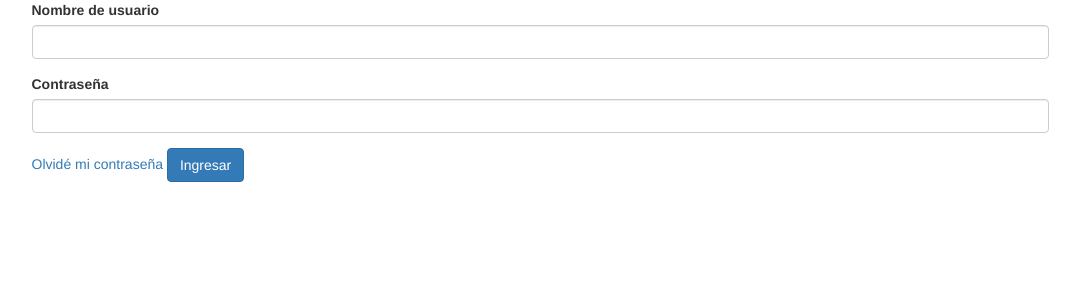
After one commit to carralafuente/siga, a Django app: page /accounts/login/ in a window 1280 px wide. The commit adds this page. Shown: the top 300 px of the page, without its empty margins (146-1226 px from the left). Run offline with Django 3.2, Linux system fonts and the light colour scheme; parts of the project's set-up code (start-up, migrations or seed data) failed here and were passed over; some libraries are stand-ins or nearby versions.

Commit message:
Sistema de login implementado

```diff
--- a/apps/usuarios_app/urls.py
+++ b/apps/usuarios_app/urls.py
@@ -1,6 +1,8 @@
 from django.urls import path
 from . import views
 
+
 urlpatterns = [
-    path('nuevo/', views.RegistroUsuario.as_view(), name="usuario_crear"),
+    path('nuevo/', views.RegistroUsuario.as_view(), name='usuario_crear'),
+
 ]
--- a/sigaGestion/settings.py
+++ b/sigaGestion/settings.py
@@ -1,6 +1,7 @@
 
 import os
 
+from django.urls import reverse_lazy
 
 BASE_DIR = os.path.dirname(os.path.dirname(os.path.abspath(__file__)))
 
@@ -111,5 +112,9 @@ USE_TZ = True
 # https://docs.djangoproject.com/en/2.2/howto/static-files/
 
 STATIC_URL = '/static/'
+
 STATIC_ROOT = 'staticfiles'
+
 STATICFILES_DIRS = (os.path.join(BASE_DIR,'static'),)
+
+LOGIN_REDIRECT_URL = reverse_lazy('index_cliente')
--- a/sigaGestion/urls.py
+++ b/sigaGestion/urls.py
@@ -16,11 +16,12 @@ Including another URLconf
 from django.contrib import admin
 from django.urls import path, include
 
+
 urlpatterns = [
     path('admin/', admin.site.urls),
-    path('cliente/',include ('apps.cliente_app.urls')),
+    path('',include ('apps.cliente_app.urls')),
     path('ingreso/',include ('apps.ingreso_app.urls')),
     path('trabajador/',include ('apps.trabajador_app.urls')),
     path('usuarios/',include ('apps.usuarios_app.urls')),
-
+    path('accounts/', include('django.contrib.auth.urls')),
 ]
--- a/templates/base/base.html
+++ b/templates/base/base.html
@@ -53,8 +53,14 @@
 										<li class="dropdown">
 											<a href="#" class="dropdown-toggle" data-toggle="dropdown" role="button" aria-expanded="false">Opciones<span class="caret"></span></a>
 											<ul class="dropdown-menu" role="menu">
+											{% if user.is_anonymous %}
+												<li><a href="{% url 'login' %}">Iniciar Sesión</a></li>
+											{% endif %}
+											{% if user.is_authenticated %}
+												<li><a href="{% url 'logout' %}">Terminar Sesión</a></li>
 												<li><a href="{% url 'usuario_crear' %}">Crear Usuario</a></li>
 											</ul>
+											{% endif %}
 										</li>
 									</ul>
 								</div>
--- /dev/null
+++ b/templates/registration/login.html
@@ -0,0 +1,30 @@
+{% extends 'base/base.html' %}
+{% block navbar %}
+{% endblock %}
+{% block content %}
+<div class="container-fluid">
+	<form method="POST">
+		{% csrf_token %}
+		<div class="row"></div>
+			<div class="col-m-6 col-md-offset-1">
+				<div class="form-group">
+					<label>Nombre de usuario</label>
+					<input class="form-control" type="text" name="username">
+				</div>
+			</div>
+			<div class="col-m-6 col-md-offset-1">
+				<div class="form-group">
+					<label>Contraseña</label>
+					<input class="form-control" type="password" name="password">
+				</div>
+			</div>
+			<div class="col-m-6 col-md-offset-1">
+				<div class="form-group">
+					<a href="a">Olvidé mi contraseña</a>
+					<input class="btn btn-primary" type="submit" value="Ingresar">
+				</div>
+			</div>
+		</div>
+	</form>
+</div>
+{% endblock %}
```
Also changed, not shown: db.sqlite3.
